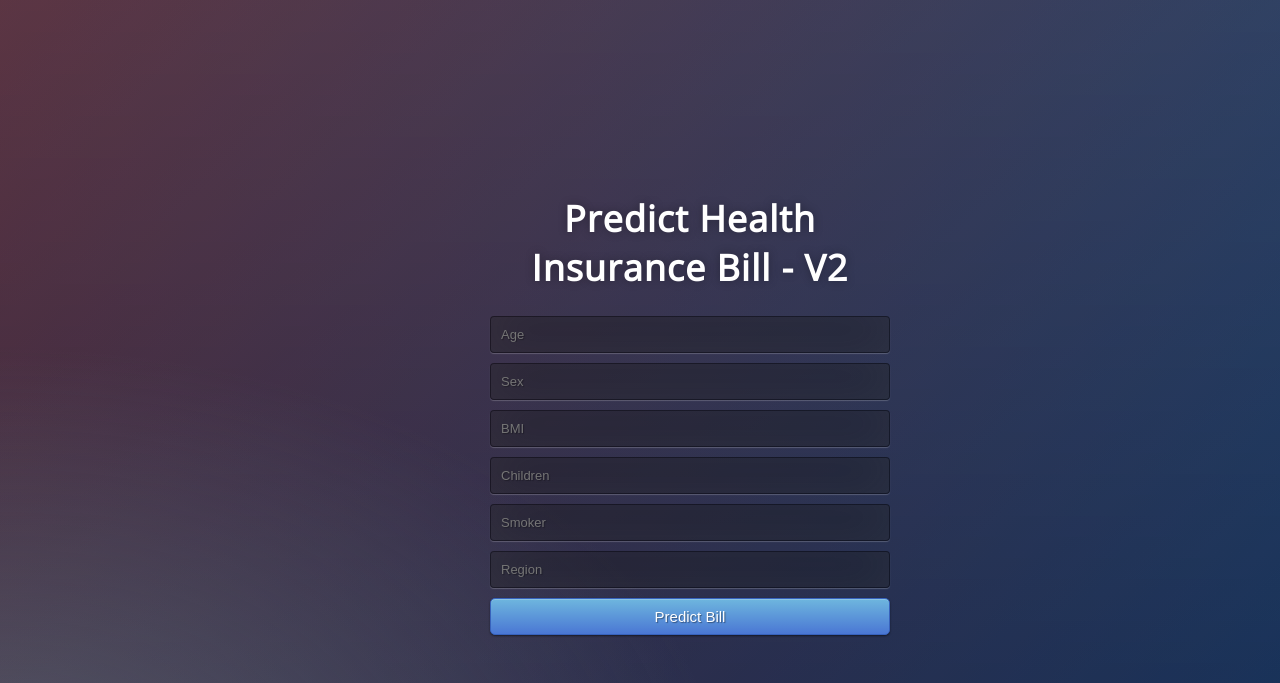
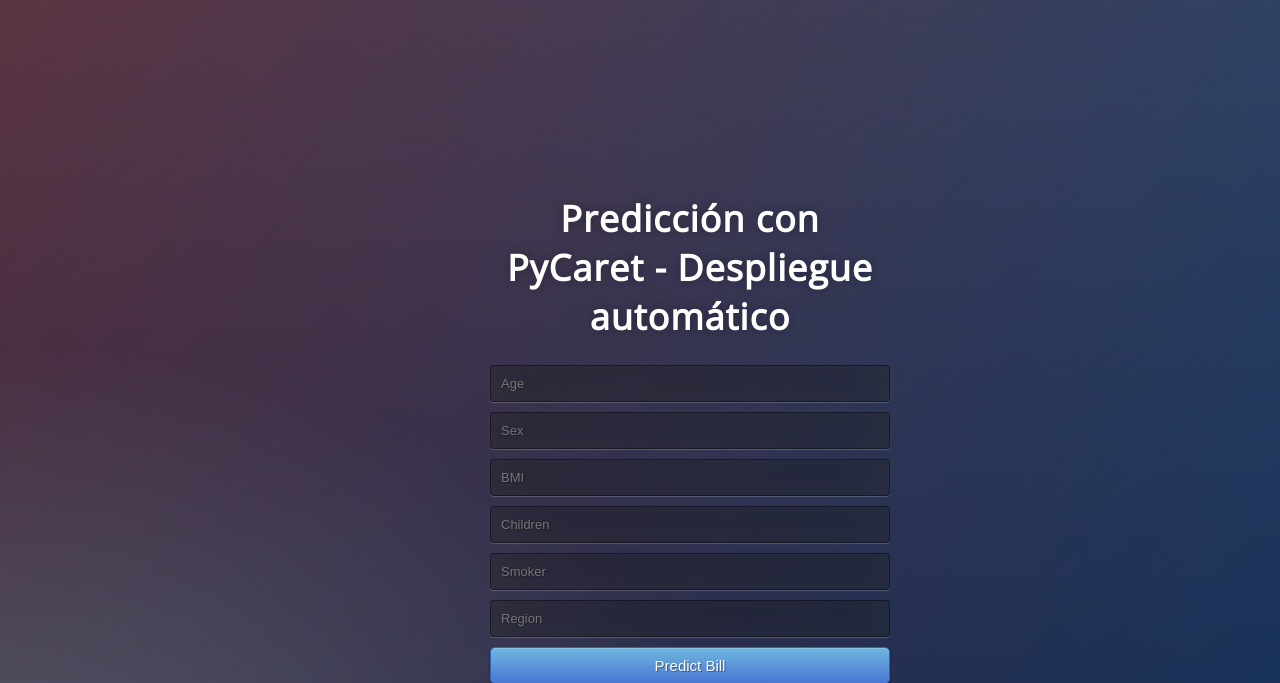
Before and after one commit to valengaviria99/maestria-ciencia-datos, a Flask app: page / in a window 1280 px wide. Shown: the top 683 px of the page. Run offline with Flask 3, Linux system fonts and the light colour scheme; parts of the project's set-up code (start-up, migrations or seed data) failed here and were passed over.

Commit message:
Update home.html
Probar despliegue automático

```diff
--- a/Proyecto/sample-pycaret/templates/home.html
+++ b/Proyecto/sample-pycaret/templates/home.html
@@ -13,7 +13,7 @@
 
 <body>
  <div class="login">
-	<h1>Predict Health Insurance Bill - V2</h1>
+	<h1>Predicción con PyCaret - Despliegue automático</h1>
 
      <!-- Form to enter new data for predictions  -->
     <form action="{{ url_for('predict')}}"method="POST">
```
